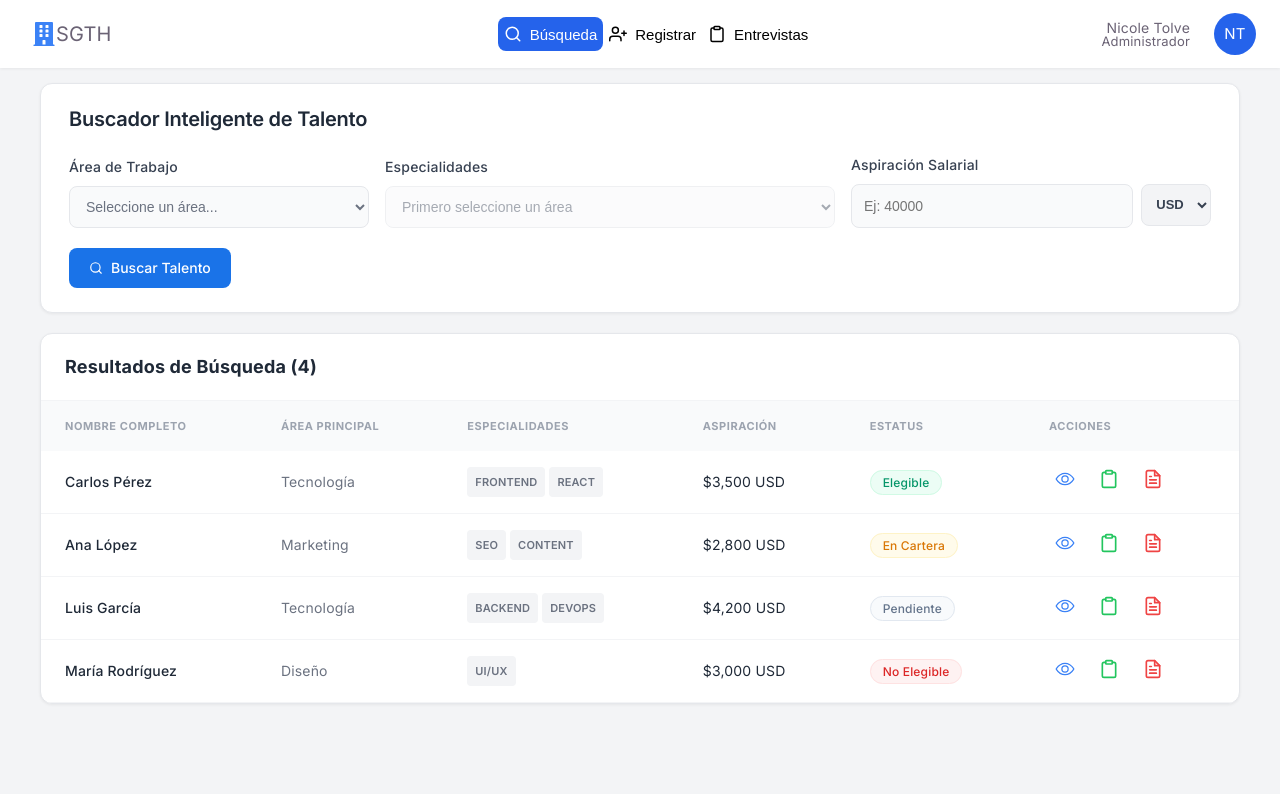
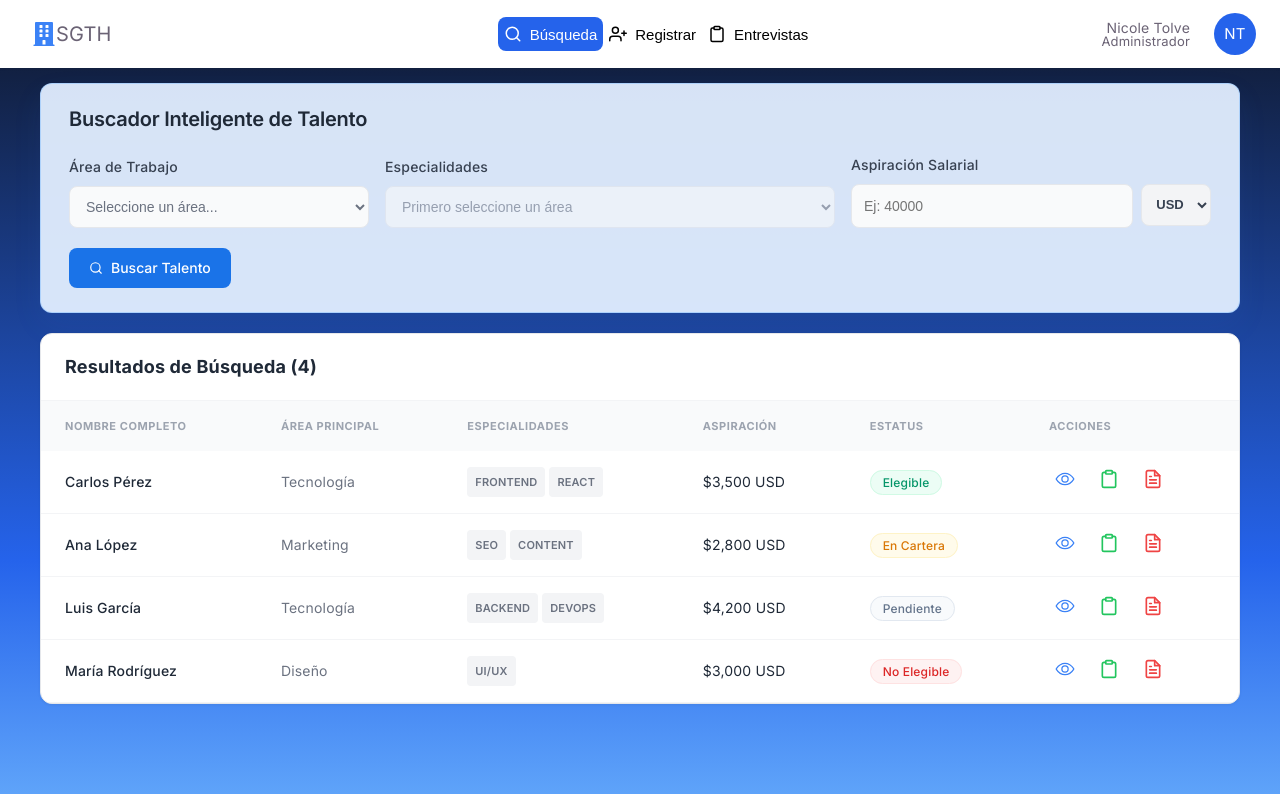
Before and after one commit to nicoletolvetcs/GestionTalento.TCS, a React (Vite) app in the folder frontend/: page / in a window 1280 px wide. Shown: the top 794 px of the page. Built offline with nearby package versions, Linux system fonts and the light colour scheme.

Commit message:
Instalacion de iconos y ajustes de estilos en frontend

```diff
--- a/frontend/package.json
+++ b/frontend/package.json
@@ -11,7 +11,8 @@
   },
   "dependencies": {
     "react": "^19.2.4",
-    "react-dom": "^19.2.4"
+    "react-dom": "^19.2.4",
+    "react-icons": "^5.6.0"
   },
   "devDependencies": {
     "@eslint/js": "^9.39.4",
--- a/frontend/src/components/TalentSearch.jsx
+++ b/frontend/src/components/TalentSearch.jsx
@@ -26,10 +26,10 @@ const TalentSearch = () => {
         <div style={{
             width: '100%',
             padding: '24px 28px',
-            background: 'white',
+            background: 'rgba(226, 239, 255, 0.95)',
             borderRadius: '12px',
-            border: '1px solid #E5E7EB',
-            boxShadow: '0 1px 3px rgba(0,0,0,0.06)',
+            border: '1px solid rgba(147, 197, 253, 0.6)',
+            boxShadow: '0 12px 30px rgba(59, 130, 246, 0.08)',
             fontFamily: '"Inter", sans-serif',
             boxSizing: 'border-box',
         }}>
--- a/frontend/src/index.css
+++ b/frontend/src/index.css
@@ -5,18 +5,18 @@
 :root {
   --text: #6b6375;
   --text-h: #08060d;
-  --bg: #fff;
-  --border: #e5e4e7;
-  --code-bg: #f4f3ec;
-  --accent: #aa3bff;
-  --accent-bg: rgba(170, 59, 255, 0.1);
-  --accent-border: rgba(170, 59, 255, 0.5);
-  --social-bg: rgba(244, 243, 236, 0.5);
+  --bg: linear-gradient(180deg, #0f172a 0%, #2563eb 70%, #60a5fa 100%);
+  --border: rgba(255, 255, 255, 0.18);
+  --code-bg: rgba(15, 23, 42, 0.65);
+  --accent: #93c5fd;
+  --accent-bg: rgba(147, 197, 253, 0.18);
+  --accent-border: rgba(147, 197, 253, 0.4);
+  --social-bg: rgba(148, 163, 184, 0.3);
   --shadow:
     rgba(0, 0, 0, 0.1) 0 10px 15px -3px, rgba(0, 0, 0, 0.05) 0 4px 6px -2px;
 
-  --sans: system-ui, 'Segoe UI', Roboto, sans-serif;
-  --heading: system-ui, 'Segoe UI', Roboto, sans-serif;
+  --sans: system-ui, "Segoe UI", Roboto, sans-serif;
+  --heading: system-ui, "Segoe UI", Roboto, sans-serif;
   --mono: ui-monospace, Consolas, monospace;
 
   font: 18px/145% var(--sans);
@@ -56,7 +56,8 @@
 
 body {
   margin: 0;
-  background-color: #F3F4F6;
+  background: var(--bg);
+  min-height: 100vh;
 }
 
 #root {
```
Also changed, not shown: frontend/src/App.jsx (+6 -6 lines), 1 other file (tests, documents, lock files or other folders).
